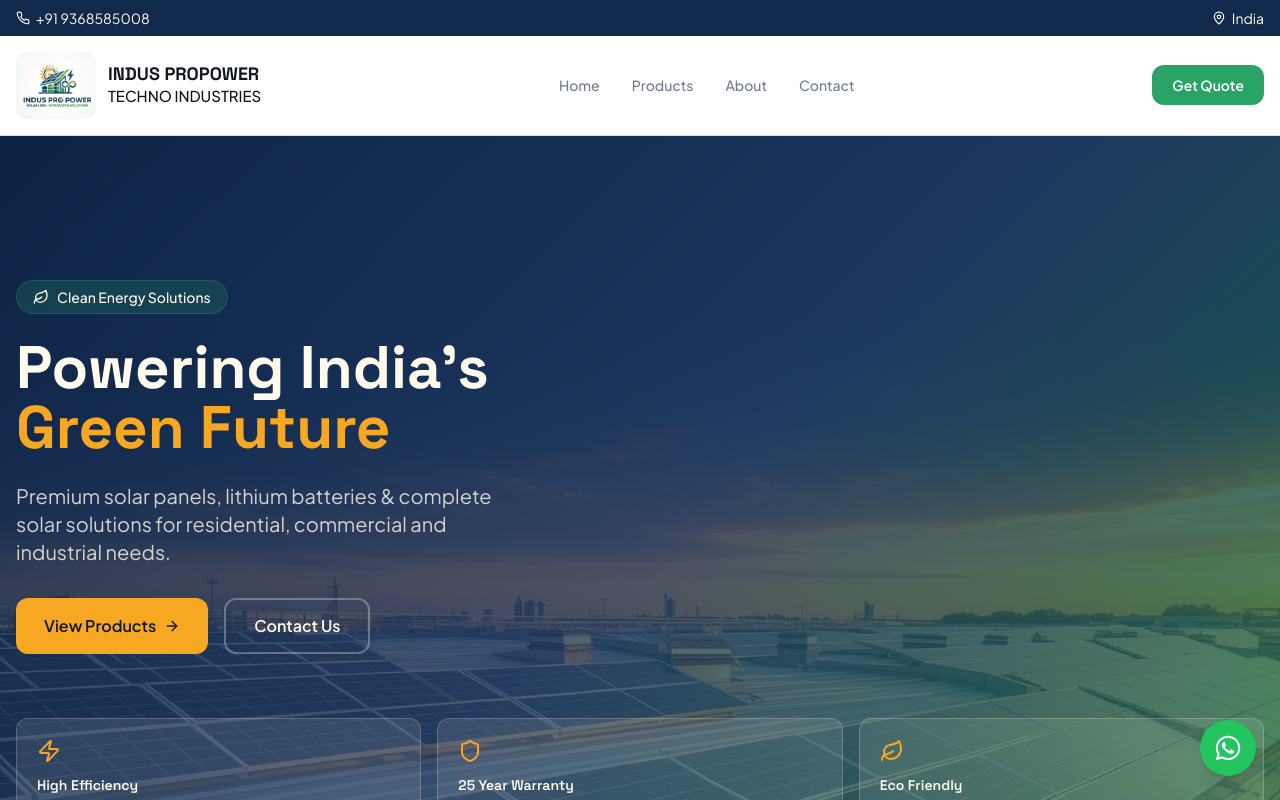
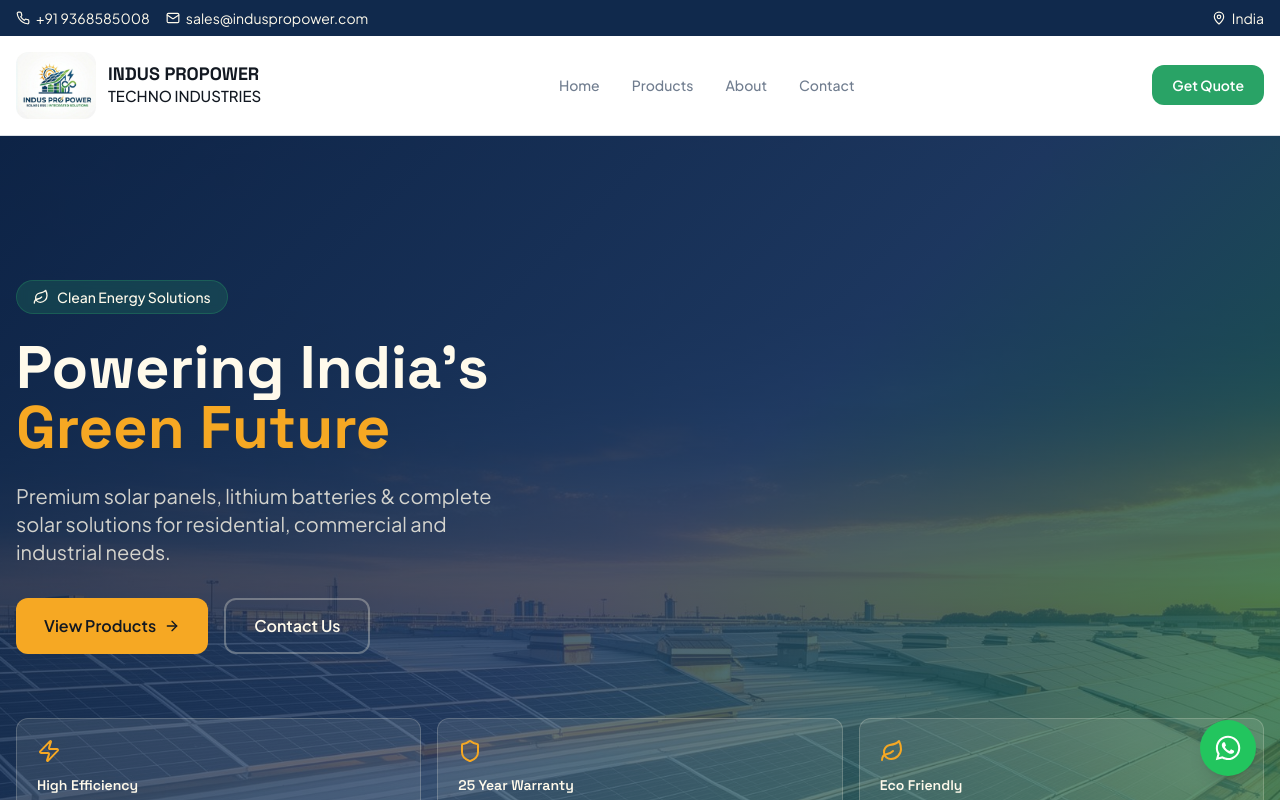
Before and after one commit to manish-info/induspropower-main, a React (Vite) app: page / in a window 1280 px wide. Shown: the top 800 px of the page. Built offline with nearby package versions, Linux system fonts and the light colour scheme.

Commit message:
Replace support email with sales email in Header
Updated email contact information in the Header component.

```diff
--- a/src/components/Header.tsx
+++ b/src/components/Header.tsx
@@ -13,10 +13,10 @@ const Header = () => {
               <Phone className="w-3.5 h-3.5" />
               <span>+91 9368585008</span>
             </a>
-            {/* <a href="mailto:info@induspropower.com" className="flex items-center gap-1.5 hover:text-accent transition-colors">
+             <a href="mailto:sales@induspropower.com" className="flex items-center gap-1.5 hover:text-accent transition-colors">
               <Mail className="w-3.5 h-3.5" />
-              <span>support@induspropower.com</span>
-            </a> */}
+              <span>sales@induspropower.com</span>
+            </a>
           </div>
           <div className="flex items-center gap-1.5">
             <MapPin className="w-3.5 h-3.5" />
```
